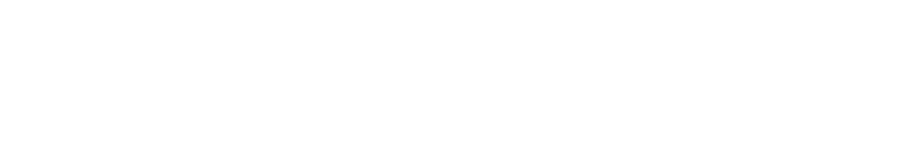
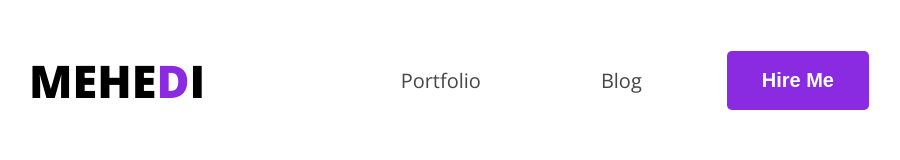
Before and after one commit to mehedi9868/developer-portfolio, a plain HTML site: page index.html in a window 1280 px wide. Shown: the whole page, without its empty margins (191-1091 px from the left). Drawn offline with nearby package versions, Linux system fonts and the light colour scheme.

Commit message:
nav section done

```diff
--- a/index.html
+++ b/index.html
@@ -6,10 +6,28 @@
     <meta http-equiv="X-UA-Compatible" content="IE=edge">
     <meta name="viewport" content="width=device-width, initial-scale=1.0">
     <title>Developer Website</title>
+    <link rel="stylesheet" href="styles/main.css">
+    <!-- google fonts -->
+    <link rel="preconnect" href="https://fonts.googleapis.com">
+    <link rel="preconnect" href="https://fonts.gstatic.com" crossorigin>
+    <link href="https://fonts.googleapis.com/css2?family=Open+Sans:wght@400;600;700;800&display=swap" rel="stylesheet">
 </head>
 
 <body>
-
+    <header>
+        <nav>
+            <h2 class="nav-title">MEHE<span class="text-primary">D</span>I</h2>
+            <ul>
+                <li><a href="#">Portfolio</a></li>
+                <li><a href="#">Blog</a></li>
+                <li>
+                    <button class="btn-primary">
+                        <a href="#">Hire Me</a>
+                    </button>
+                </li>
+            </ul>
+        </nav>
+    </header>
 </body>
 
 </html>
--- a/styles/main.css
+++ b/styles/main.css
@@ -0,0 +1,75 @@
+* {
+    margin: 0;
+    padding: 0;
+    box-sizing: border-box;
+}
+
+body {
+    font-family: 'Open Sans', sans-serif;
+}
+
+.text-primary {
+    color: #8a2be2;
+}
+
+.btn-primary {
+    background-color: #8a2be2;
+    font-size: 20px;
+    font-weight: 700;
+    border: none;
+    border-radius: 5px;
+    padding: 18px 35px;
+}
+
+.btn-primary:hover {
+    color: #FFFFFF;
+    background-color: #9d52e4;
+}
+
+.btn-primary>a {
+    color: #FFFFFF;
+    text-decoration: none;
+}
+
+
+
+/* header and navigation */
+
+nav {
+    display: flex;
+    justify-content: space-between;
+    margin: 50px 220px;
+}
+
+.nav-title {
+    font-size: 45px;
+    font-weight: 800;
+}
+
+nav>ul {
+    display: flex;
+    align-items: center;
+}
+
+nav>ul>li {
+    list-style: none;
+    margin-left: 50px;
+}
+
+nav>ul>li>a {
+    text-decoration: none;
+    color: #474747;
+    font-size: 20px;
+    border: none;
+    border-radius: 5px;
+    padding: 18px 35px;
+}
+
+nav>ul>li:hover>a {
+    background-color: #8a2be2;
+    color: #FFFFFF;
+    transition: .4s;
+
+}
+
+/* ===== navigation section  end ==== */
```
